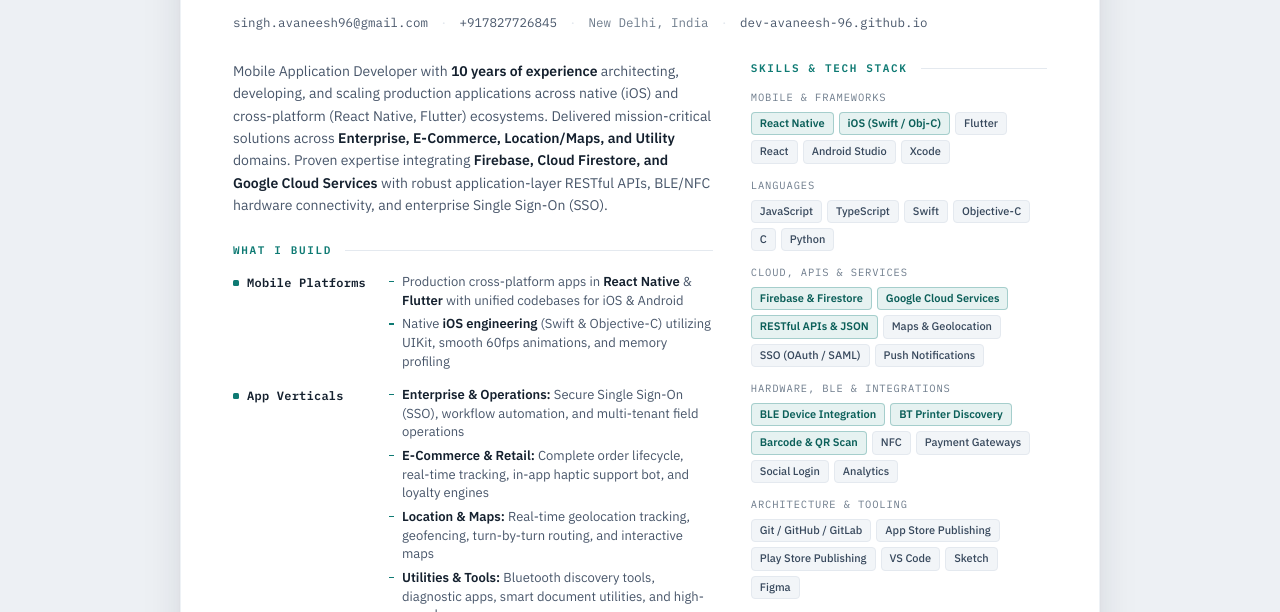
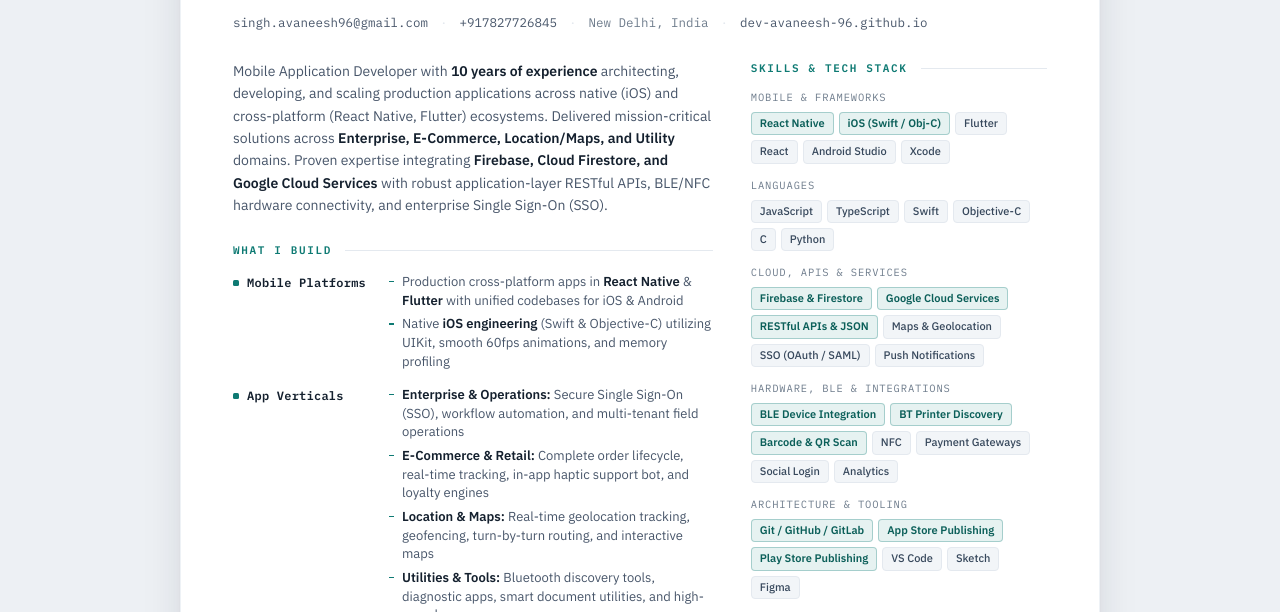
Before and after one commit to dev-avaneesh-96/dev-avaneesh-96.github.io, a plain HTML site: page index.html in a window 1280 px wide. Shown: the part 188-800 px from the top of the page. Drawn offline with Linux system fonts and the light colour scheme.

Commit message:
style: Highlight Git/GitHub/GitLab, App Store Publishing, and Play Store Publishing chips

```diff
--- a/index.html
+++ b/index.html
@@ -407,9 +407,9 @@
         <div class="stack-group">
           <p class="stack-cat">Architecture &amp; Tooling</p>
           <div class="chips">
-            <span class="chip">Git / GitHub / GitLab</span>
-            <span class="chip">App Store Publishing</span>
-            <span class="chip">Play Store Publishing</span>
+            <span class="chip highlight">Git / GitHub / GitLab</span>
+            <span class="chip highlight">App Store Publishing</span>
+            <span class="chip highlight">Play Store Publishing</span>
             <span class="chip">VS Code</span>
             <span class="chip">Sketch</span>
             <span class="chip">Figma</span>
```
